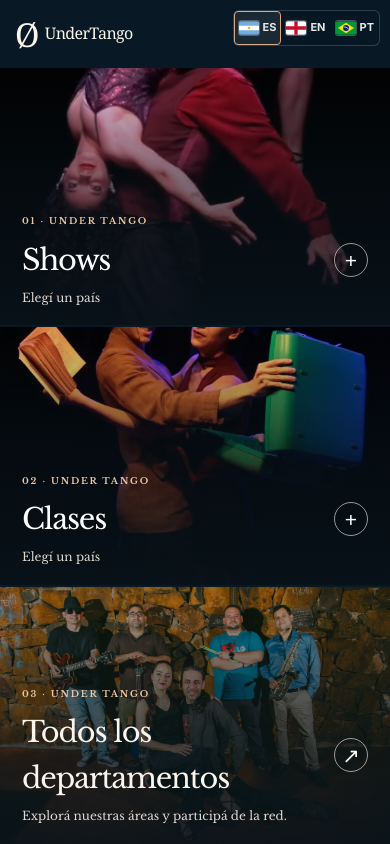
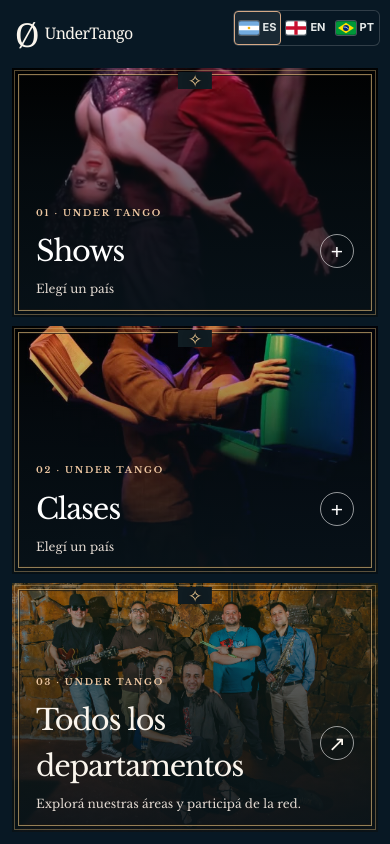
Before and after one commit to O-UnderTango-Club/UnderTangoWEBNextJS, a Next.js app: page / in a window 390 px wide. Shown: the top 844 px of the page. Built offline with nearby package versions, Linux system fonts and the light colour scheme.

Commit message:
Dar a los accesos marcos dorados art déco

```diff
--- a/app/components/home-landing.module.css
+++ b/app/components/home-landing.module.css
@@ -14,12 +14,14 @@
 .language button[aria-pressed=true]{border-color:#d5a986;background:#ffffff14}
 .language button:hover{background:#ffffff1a}
 .language svg{display:block;border-radius:2px;box-shadow:0 0 0 1px #ffffff44}
-.panels{display:grid;grid-template-columns:repeat(3,minmax(0,1fr));gap:2px;flex:1;min-height:calc(100svh - 76px)}
+.panels{display:grid;grid-template-columns:repeat(3,minmax(0,1fr));gap:clamp(10px,1.2vw,18px);padding:0 clamp(12px,1.6vw,24px) clamp(12px,1.6vw,24px);flex:1;min-height:calc(100svh - 76px)}
 .panel{position:relative;min-width:0;min-height:0;overflow:hidden;display:flex;align-items:flex-end;background:#152531}
+.panel::before{content:"";position:absolute;z-index:2;inset:8px;pointer-events:none;border:1px solid #d9b575aa;outline:1px solid #d9b57566;outline-offset:4px;box-shadow:inset 0 0 0 1px #1a1713aa,0 0 16px #0005}
+.panel::after{content:"✧";position:absolute;z-index:2;top:6px;left:50%;transform:translateX(-50%);pointer-events:none;color:#e8c58f;font-family:Georgia,serif;font-size:22px;line-height:1;text-shadow:0 1px 8px #140b05;background:#101c22;padding:0 10px}
 .photo{object-fit:cover;object-position:center;transition:transform .5s ease}
 .panel:hover .photo{transform:scale(1.035)}
 .shade{position:absolute;inset:0;background:linear-gradient(180deg,#0b141923 6%,#08131a80 40%,#08131ae8 100%)}
-.panelBody{position:relative;z-index:1;width:100%;padding:clamp(28px,4vw,58px);max-height:100%;overflow:auto}
+.panelBody{position:relative;z-index:3;width:100%;padding:clamp(30px,4vw,58px);max-height:100%;overflow:auto}
 .eyebrow{font-size:10px;letter-spacing:.2em;font-weight:700;color:#edc7a2;margin:0 0 14px}
 .panelToggle,.networkLink{border:0;background:transparent;color:#fff;width:100%;display:flex;align-items:center;justify-content:space-between;text-align:left;gap:12px;cursor:pointer;padding:0;font-family:var(--font-undertango-editorial),Georgia,serif!important;font-size:clamp(2.5rem,4vw,4.8rem)!important;line-height:1.03;letter-spacing:-.04em}
 .networkLink{font-size:clamp(2rem,3vw,3.7rem)!important}
@@ -34,11 +36,13 @@
  .brand{font-size:19px;gap:6px}.brand span{font-size:33px}
  .language{gap:0;right:10px;top:10px}.language button{padding:7px 4px;gap:4px;font-size:11px}
  .language svg{width:20px;height:14px}
- .panels{grid-template-columns:1fr;grid-template-rows:repeat(3,minmax(0,1fr));min-height:calc(100svh - 68px);gap:2px}
+ .panels{grid-template-columns:1fr;grid-template-rows:repeat(3,minmax(0,1fr));min-height:calc(100svh - 68px);gap:9px;padding:0 12px 12px}
  .panel{min-height:0;align-items:flex-end}
  .panel:has(.options){min-height:290px}
  .panels:has(.options){grid-template-rows:auto auto auto}
- .panelBody{padding:18px 22px}
+ .panel::before{inset:6px;outline-offset:3px}
+ .panel::after{top:4px;font-size:17px}
+ .panelBody{padding:18px 24px}
  .eyebrow{font-size:9px;margin-bottom:8px}
  .panelToggle,.networkLink{font-size:clamp(1.8rem,7vw,2.65rem)!important}
  .plus{width:34px;height:34px;font-size:21px}
```
